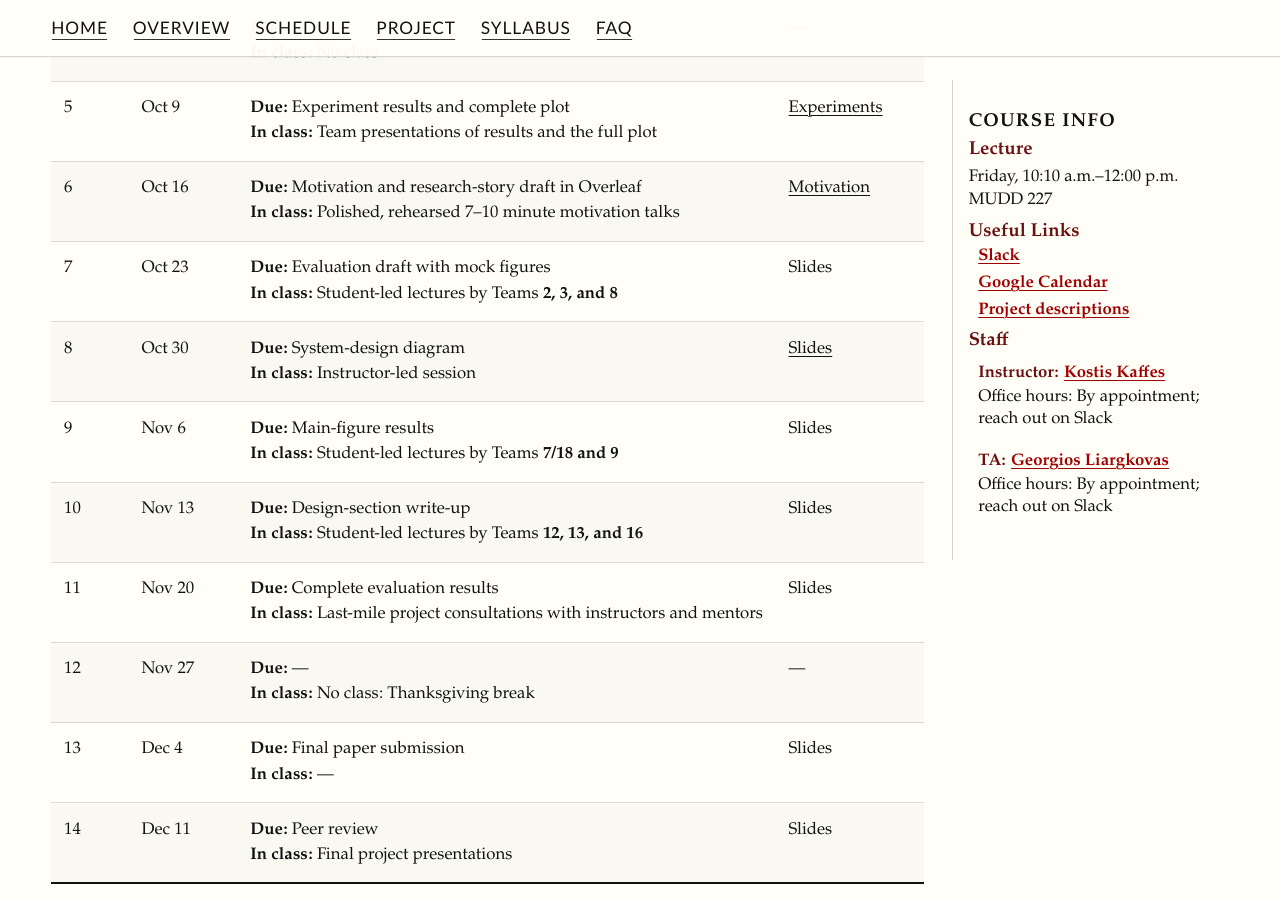
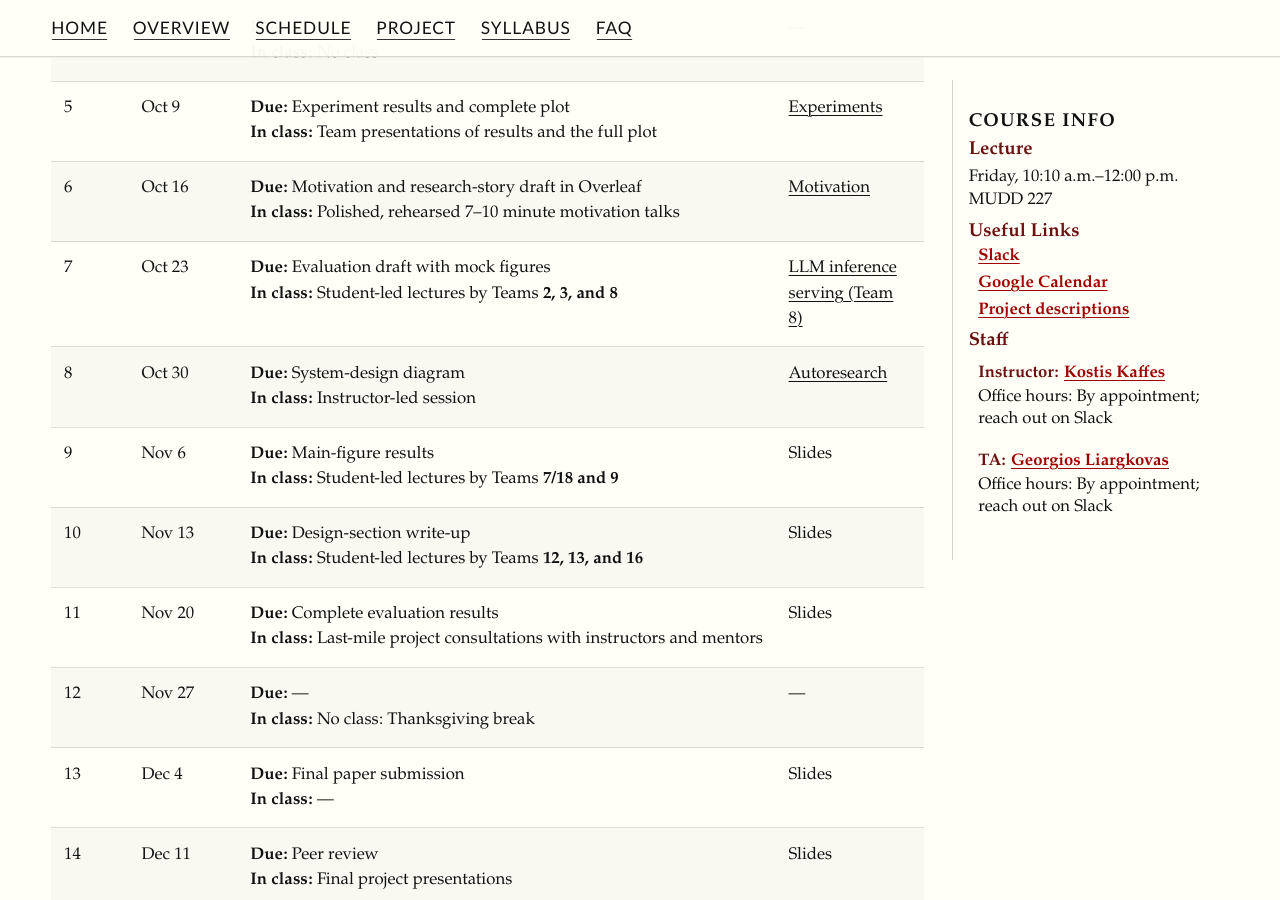
Before and after one commit to Columbia-DAP-Lab/agentic-systems, a Jekyll site: the page built from index.md, in a window 1280 px wide and 900 px high, scrolled down 1514 px. Built offline with Jekyll 4.4.1, drawn with Linux system fonts in a browser that asks for light colours.

Commit message:
Add Team 8 slides and label instructor deck Autoresearch

```diff
--- a/docs/index.html
+++ b/docs/index.html
@@ -122,13 +122,13 @@
         <td>7</td>
         <td>Oct 23</td>
         <td><strong>Due:</strong> Evaluation draft with mock figures<br /><strong>In class:</strong> Student-led lectures by Teams <strong>2, 3, and 8</strong></td>
-        <td>Slides</td>
+        <td><a href="https://docs.google.com/presentation/d/1Yy2V2lHxzNBJet7B91Z_lMA8DKvgs2fQi1cLEtnwwwY/edit?usp=sharing">LLM inference serving (Team 8)</a></td>
       </tr>
       <tr>
         <td>8</td>
         <td>Oct 30</td>
         <td><strong>Due:</strong> System-design diagram<br /><strong>In class:</strong> Instructor-led session</td>
-        <td><a href="https://docs.google.com/presentation/d/1rp14eUMTW6G9EyVgB1vi2P7hUlb68eMd5zoMkUP3WPw/edit">Slides</a></td>
+        <td><a href="https://docs.google.com/presentation/d/1rp14eUMTW6G9EyVgB1vi2P7hUlb68eMd5zoMkUP3WPw/edit">Autoresearch</a></td>
       </tr>
       <tr>
         <td>9</td>
--- a/index.md
+++ b/index.md
@@ -42,8 +42,8 @@ Broad questions include:
 | 4 | Oct 2 | **Due:** —<br>**In class:** No class | — |
 | 5 | Oct 9 | **Due:** Experiment results and complete plot<br>**In class:** Team presentations of results and the full plot | [Experiments](https://docs.google.com/presentation/d/1WA2obEzGXIqxUC_FXT6ZGFpH9204nPxN661wwM5rmfQ/edit?slide=id.p#slide=id.p) |
 | 6 | Oct 16 | **Due:** Motivation and research-story draft in Overleaf<br>**In class:** Polished, rehearsed 7–10 minute motivation talks | [Motivation](https://docs.google.com/presentation/d/1cqK28yfSisjcicmltVNl8uHPcZIJloOagE6ktiOC-Hk/edit) |
-| 7 | Oct 23 | **Due:** Evaluation draft with mock figures<br>**In class:** Student-led lectures by Teams **2, 3, and 8** | Slides |
-| 8 | Oct 30 | **Due:** System-design diagram<br>**In class:** Instructor-led session | [Slides](https://docs.google.com/presentation/d/1rp14eUMTW6G9EyVgB1vi2P7hUlb68eMd5zoMkUP3WPw/edit) |
+| 7 | Oct 23 | **Due:** Evaluation draft with mock figures<br>**In class:** Student-led lectures by Teams **2, 3, and 8** | [LLM inference serving (Team 8)](https://docs.google.com/presentation/d/1Yy2V2lHxzNBJet7B91Z_lMA8DKvgs2fQi1cLEtnwwwY/edit?usp=sharing) |
+| 8 | Oct 30 | **Due:** System-design diagram<br>**In class:** Instructor-led session | [Autoresearch](https://docs.google.com/presentation/d/1rp14eUMTW6G9EyVgB1vi2P7hUlb68eMd5zoMkUP3WPw/edit) |
 | 9 | Nov 6 | **Due:** Main-figure results<br>**In class:** Student-led lectures by Teams **7/18 and 9** | Slides |
 | 10 | Nov 13 | **Due:** Design-section write-up<br>**In class:** Student-led lectures by Teams **12, 13, and 16** | Slides |
 | 11 | Nov 20 | **Due:** Complete evaluation results<br>**In class:** Last-mile project consultations with instructors and mentors | Slides |
```
